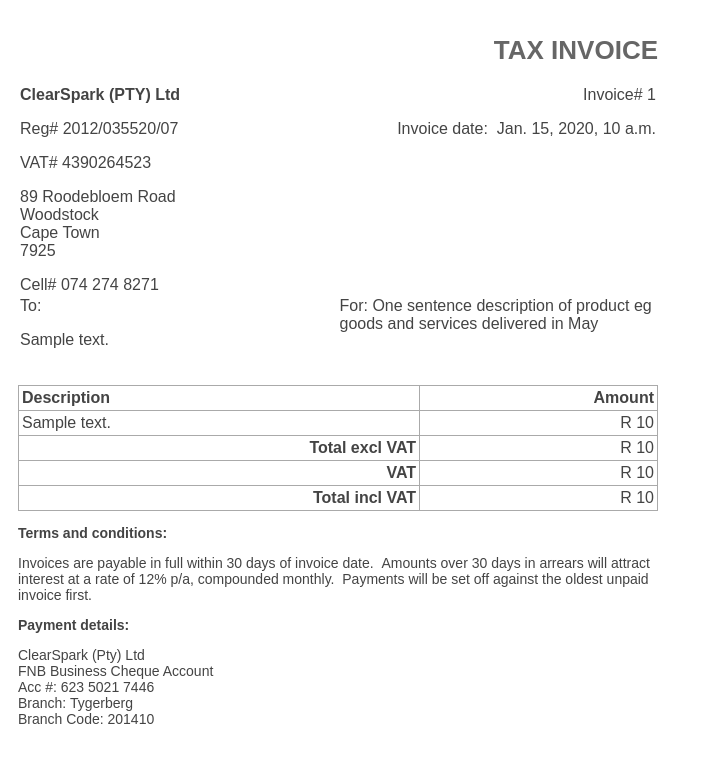
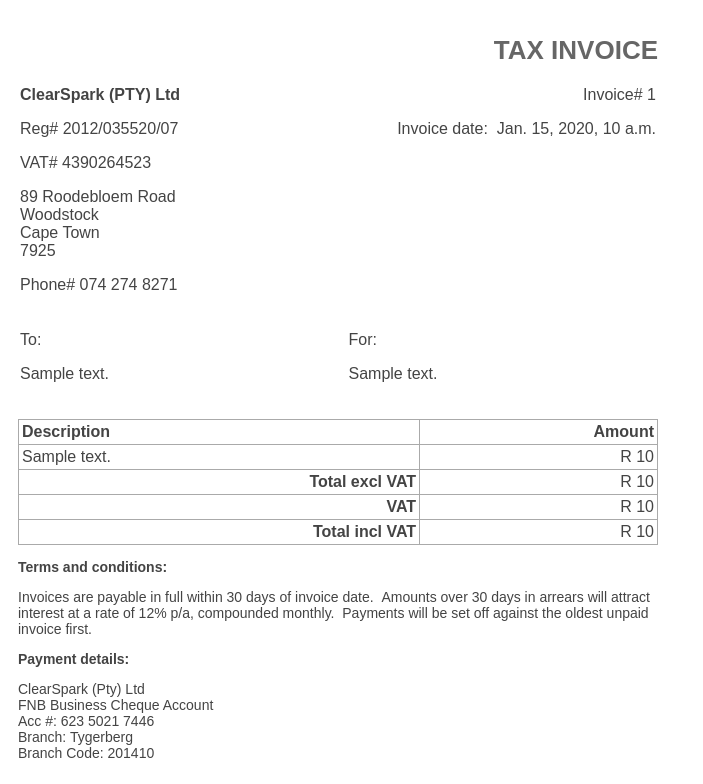
Before and after one commit to clearspark/django-sb, a Django app: template templates/sb/default_invoice_template.html in a window 1280 px wide. Shown: the top 784 px of the page, without its empty margins (0-703 px from the left). Run offline with Django 3.2, Linux system fonts and the light colour scheme; the template is opened without the code that fills it: most values are stand-ins (such as "Sample title", 1, 10 or a date in 2020).

Commit message:
Further tweaks to invoice template

```diff
--- a/models.py
+++ b/models.py
@@ -119,7 +119,7 @@ class SourceDoc(models.Model):
     electronicCopy = models.FileField(upload_to=source_doc_file_path, blank=True, null=True, verbose_name="Electronic copy")
     recordedTime = models.DateTimeField(auto_now=True)
     recordedBy = models.ForeignKey("auth.User", editable=False)
-    comments = models.TextField(blank=True)
+    comments = models.TextField(blank=True, help_text="Any comments/extra info/meta data about this doc.")
     docType = models.CharField(max_length=20, choices=(
         ('bank-statement', 'Bank statement'),
         ('invoice-out', 'Outbound invoice'),
@@ -146,6 +146,8 @@ class Invoice(SourceDoc):
     html = models.TextField(blank=True)
     invoiceDate = models.DateField()
     finalized = models.BooleanField(default=False)
+    clientSummary = models.CharField(max_length=200,
+            help_text='One or two sentence description of what invoice is for.  Will shown on invoice above line items. Possibly on statements.')
     def __unicode__(self):
         return self.number
     def get_total_excl(self):
--- a/templates/sb/default_invoice_template.html
+++ b/templates/sb/default_invoice_template.html
@@ -18,6 +18,7 @@
             h1 {
                 color: #666;
                 font-size: 26px;
+                text-align: right;
             }
             table.invoice-table {
                 border-collapse: collapse;
@@ -28,15 +29,19 @@
                 padding: 3px;
             }
 
+            td {
+                vertical-align: top;
+            }
+
         </style>
     </head>
     <body>
         <div class="wrapper">
-            <h1 style="text-align:right">TAX INVOICE</h1>
+            <h1>TAX INVOICE</h1>
             <table cellpadding="1" cellspacing="1" style="width:100%">
                 <tbody>
                 <tr>
-                    <td style="vertical-align:top; width:300px">
+                    <td style="width:300px">
                         <p><strong>ClearSpark (PTY) Ltd</strong></p>
 
                         <p>Reg# 2012/035520/07</p>
@@ -48,23 +53,25 @@
                             Cape Town<br />
                             7925</p>
 
-                        <p>Cell# 074 274 8271</p>
+                        <p>Phone# 074 274 8271</p>
+                        &nbsp;
                     </td>
-                    <td style="vertical-align:top; width:300px">
+                    <td style="width:300px">
                         <p style="text-align:right">Invoice# {{invoice.number}}</p>
 
                         <p style="text-align:right">Invoice date: &nbsp;{{invoice.invoiceDate}}</p>
                     </td>
                 </tr>
                 <tr>
-                    <td style="vertical-align:top; width: 50%;">
+                    <td style="width: 50%;">
                         <p>To:</p>
 
                         {{invoice.client.address|safe}}
                         <p>&nbsp;</p>
                     </td>
-                    <td style="vertical-align:top">
-                        <p>For: One sentence description of product eg goods and services delivered in May</p>
+                    <td style="padding-left: 10px">
+                        <p>For:</p>
+                        <p> {{invoice.clientSummary|safe}}</p>
                     </td>
                 </tr>
                 </tbody>
--- a/views.py
+++ b/views.py
@@ -203,7 +203,8 @@ def send_invoice(request):
             sourceDoc.number = client.get_new_invoice_nr()
             sourceDoc.recordedBy = request.user
             sourceDoc.comments = form.cleaned_data['comments']
-            sourceDoc.date = form.cleaned_data['date']
+            sourceDoc.invoiceDate = form.cleaned_data['date']
+            sourceDoc.clientSummary = form.cleaned_data['clientSummary']
             sourceDoc.docType = 'invoice-out'
             sourceDoc.client = client
             sourceDoc.save()
```
Also changed, not shown: forms.py (+7 -2 lines).
